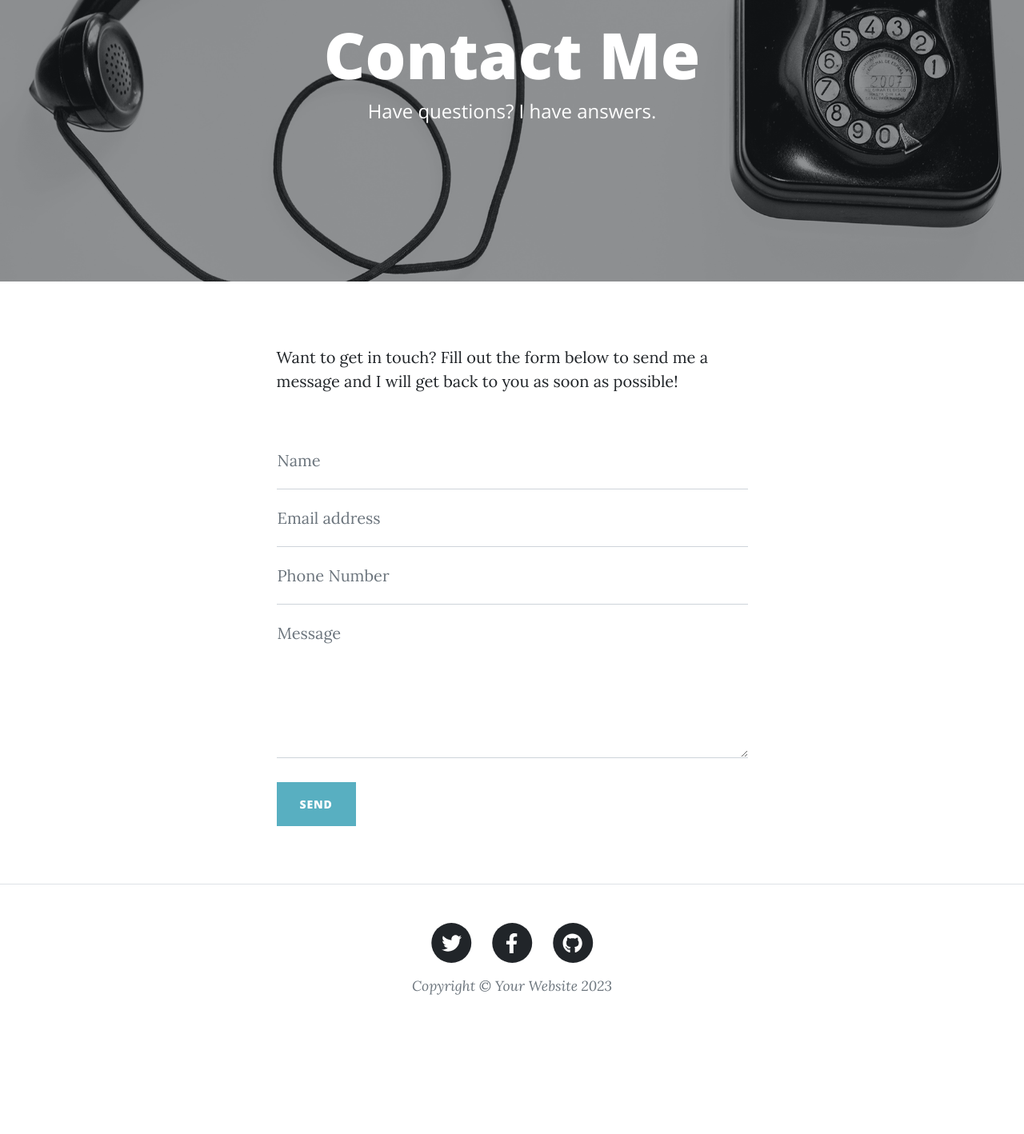
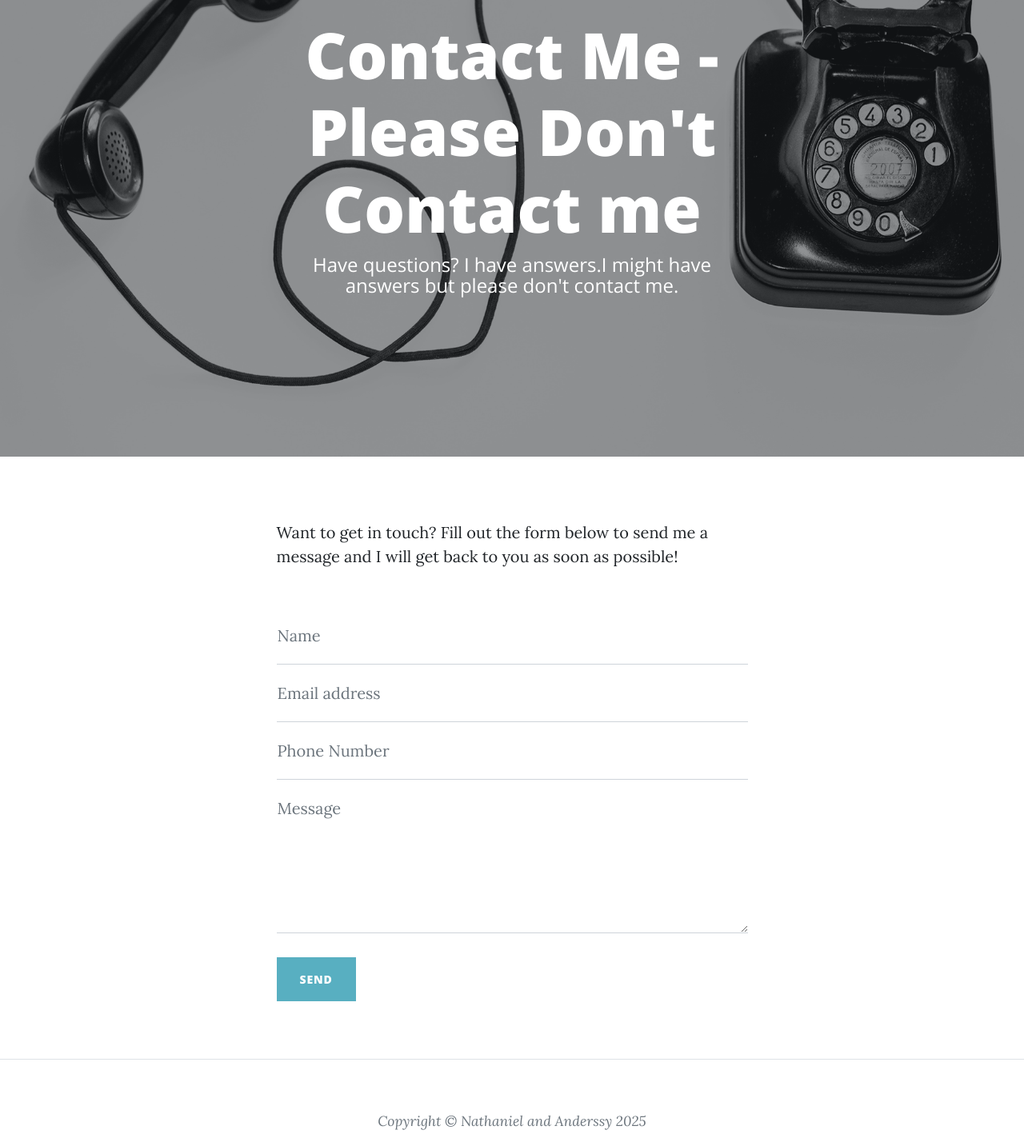
Before and after one commit to Anderssy/final, a plain HTML site: page contact.html in a window 1280 px wide. Shown: the part 180-1598 px from the top of the page at 80% size. Before the commit the page ends 1475 px from the top, so only its background shows below. Drawn offline with nearby package versions, Linux system fonts and the light colour scheme.

Commit message:
Add files via upload

```diff
--- a/contact.html
+++ b/contact.html
@@ -40,8 +40,8 @@
                 <div class="row gx-4 gx-lg-5 justify-content-center">
                     <div class="col-md-10 col-lg-8 col-xl-7">
                         <div class="page-heading">
-                            <h1>Contact Me</h1>
-                            <span class="subheading">Have questions? I have answers.</span>
+                            <h1>Contact Me - Please Don't Contact me</h1>
+                            <span class="subheading">Have questions? I have answers.I might have answers but please don't contact me.</span>
                         </div>
                     </div>
                 </div>
@@ -115,7 +115,7 @@
                 <div class="row gx-4 gx-lg-5 justify-content-center">
                     <div class="col-md-10 col-lg-8 col-xl-7">
                         <ul class="list-inline text-center">
-                            <li class="list-inline-item">
+                            <!-- <li class="list-inline-item">
                                 <a href="#!">
                                     <span class="fa-stack fa-lg">
                                         <i class="fas fa-circle fa-stack-2x"></i>
@@ -138,9 +138,9 @@
                                         <i class="fab fa-github fa-stack-1x fa-inverse"></i>
                                     </span>
                                 </a>
-                            </li>
+                            </li> -->
                         </ul>
-                        <div class="small text-center text-muted fst-italic">Copyright &copy; Your Website 2023</div>
+                        <div class="small text-center text-muted fst-italic">Copyright &copy;  Nathaniel and Anderssy 2025 </div>
                     </div>
                 </div>
             </div>
```
Also changed, not shown: about.html (+7 -7 lines), post.html (+3 -3 lines).
